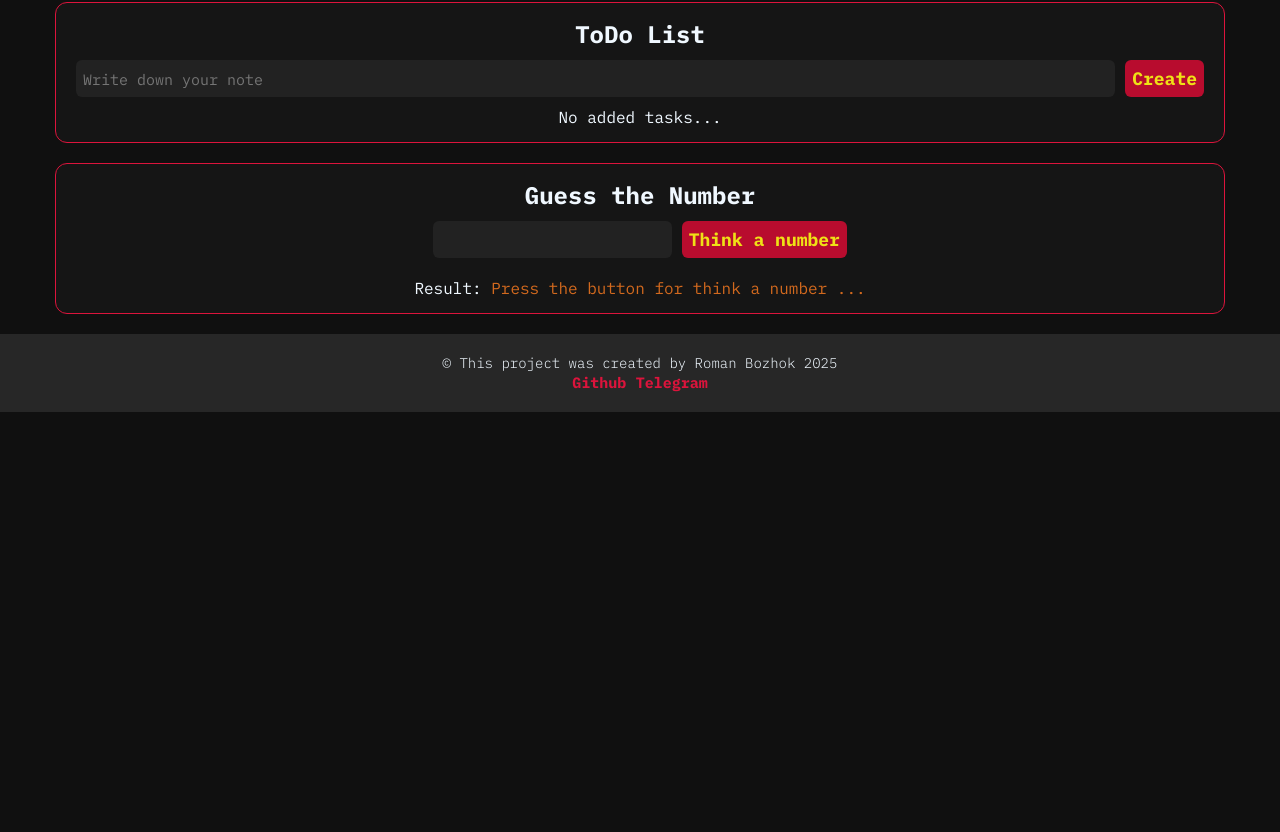
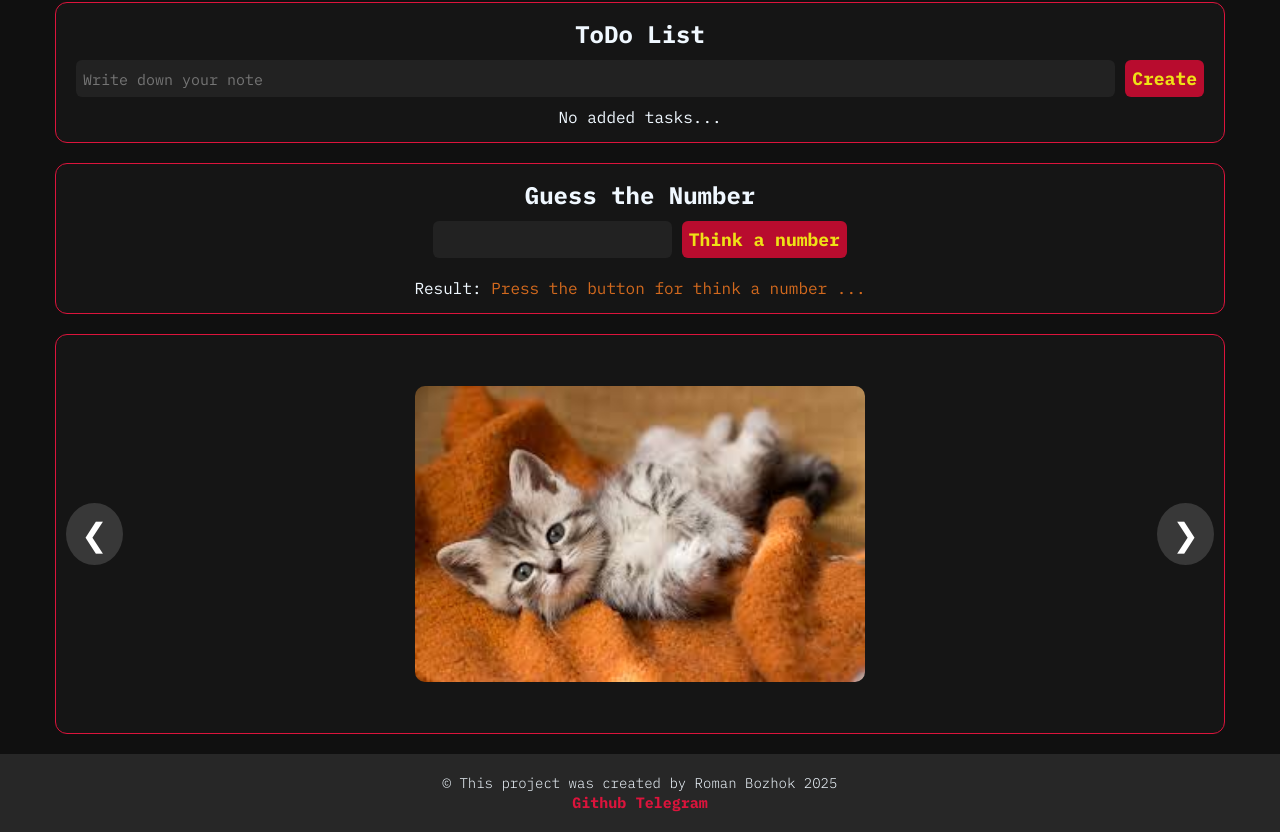
Before and after one commit to QueenCDN/JS_Playground, a plain HTML site: page index.html in a window 1280 px wide. Shown: the part 1053-1885 px from the top of the page. Before the commit the page ends 1465 px from the top, so only its background shows below. Drawn offline with Linux system fonts and the light colour scheme.

Commit message:
pre-final updating

```diff
--- a/css/main.css
+++ b/css/main.css
@@ -148,7 +148,7 @@ footer .container a:hover {
 }
 
 .hero-inner {
-  padding: 80px 20px;
+  padding: 50px 20px;
   text-align: center;
   max-width: 900px;
   margin: 0 auto;
@@ -230,3 +230,83 @@ footer .container a:hover {
     width: 40px;
   }
 }
+
+.carousel {
+  position: relative;
+  overflow: hidden;
+  height: 400px;
+  display: flex;
+  align-items: center;
+  justify-content: center;
+}
+
+.carousel__track-container {
+  width: 100%;
+  overflow: hidden;
+}
+
+.carousel__track {
+  display: flex;
+  transition: transform 0.6s ease;
+}
+
+.carousel__slide {
+  min-width: 100%;
+  display: flex;
+  justify-content: center;
+  align-items: center;
+  transition: transform 0.5s ease, opacity 0.5s ease;
+  opacity: 0.5;
+  transform: scale(0.8);
+}
+
+.carousel__slide img {
+  width: 450px;
+  height: auto;
+  border-radius: 10px;
+  object-fit: cover;
+}
+
+/* Центр активного слайда */
+.carousel__slide.active {
+  transform: scale(1);
+  opacity: 1;
+}
+
+/* Стрелки */
+.carousel__btn {
+  position: absolute;
+  top: 50%;
+  transform: translateY(-50%);
+  background: rgba(255, 255, 255, 0.15);
+  color: white;
+  border: none;
+  font-size: 2rem;
+  cursor: pointer;
+  padding: 10px 15px;
+  border-radius: 50%;
+  transition: background 0.3s;
+  z-index: 10;
+}
+
+.carousel__btn:hover {
+  background: rgba(255, 255, 255, 0.35);
+}
+
+.carousel__btn.prev {
+  left: 10px;
+}
+
+.carousel__btn.next {
+  right: 10px;
+}
+
+/* 🔹 Адаптив */
+@media (max-width: 768px) {
+  .carousel__slide img {
+    width: 300px;
+  }
+  .carousel {
+    height: 300px;
+  }
+}
--- a/index.html
+++ b/index.html
@@ -85,6 +85,23 @@
                 <button class="btn mt-10" id="random-number-btn">Think a number</button>
                 <p class="mt-20">Result: <span style="color:chocolate" id="guess-result">Press the button for think a number ...</span></p>
             </section>
+            <section class="block carousel">
+                <button class="carousel__btn prev">&#10094;</button>
+
+                <div class="carousel__track-container">
+                    <ul class="carousel__track">
+                    <li class="carousel__slide"><img src="images/cat_1.jpg" alt=""></li>
+                    <li class="carousel__slide"><img src="images/cat_2.jpg" alt=""></li>
+                    <li class="carousel__slide"><img src="images/dog_1.jpg" alt=""></li>
+                    <li class="carousel__slide"><img src="images/dog_2.jpg" alt=""></li>
+                    <li class="carousel__slide"><img src="images/dog_3.jpg" alt=""></li>
+                    <li class="carousel__slide"><img src="images/hamster_1.jpg" alt=""></li>
+                    <li class="carousel__slide"><img src="images/hamster_2.jpg" alt=""></li>
+                    </ul>
+                </div>
+
+                <button class="carousel__btn next">&#10095;</button>
+            </section>
         </div>
     </main>
     <footer class="mt-20">
@@ -93,5 +110,42 @@
             <a href="https://github.com/QueenCDN" target="_blank">Github</a> <a href="https://t.me/Fonerge_Queen" target="_blank">Telegram</a>
         </div>
     </footer>
+    <script>
+        const track = document.querySelector('.carousel__track');
+        const slides = Array.from(track.children);
+        const nextBtn = document.querySelector('.carousel__btn.next');
+        const prevBtn = document.querySelector('.carousel__btn.prev');
+
+        let currentIndex = 0;
+
+        function updateSlidePosition() {
+        slides.forEach((slide, index) => {
+            slide.classList.remove('active');
+            const offset = (index - currentIndex) * 100;
+            slide.style.transform = `translateX(${offset}%) scale(${index === currentIndex ? 1 : 0.8})`;
+            slide.style.opacity = index === currentIndex ? 1 : 0.5;
+        });
+        slides[currentIndex].classList.add('active');
+        }
+
+        nextBtn.addEventListener('click', () => {
+        currentIndex = (currentIndex + 1) % slides.length;
+        updateSlidePosition();
+        });
+
+        prevBtn.addEventListener('click', () => {
+        currentIndex = (currentIndex - 1 + slides.length) % slides.length;
+        updateSlidePosition();
+        });
+
+        slides.forEach((slide, index) => {
+        slide.addEventListener('click', () => {
+            currentIndex = index;
+            updateSlidePosition();
+        });
+        });
+
+        updateSlidePosition();
+    </script>
 </body>
 </html>
```
Also changed, not shown: scripts/carousel.js (added, +23 -0 lines).
